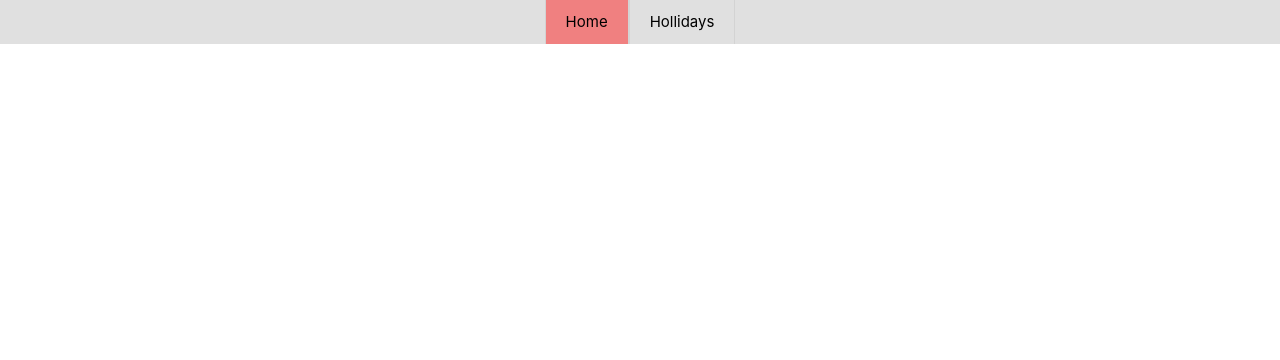
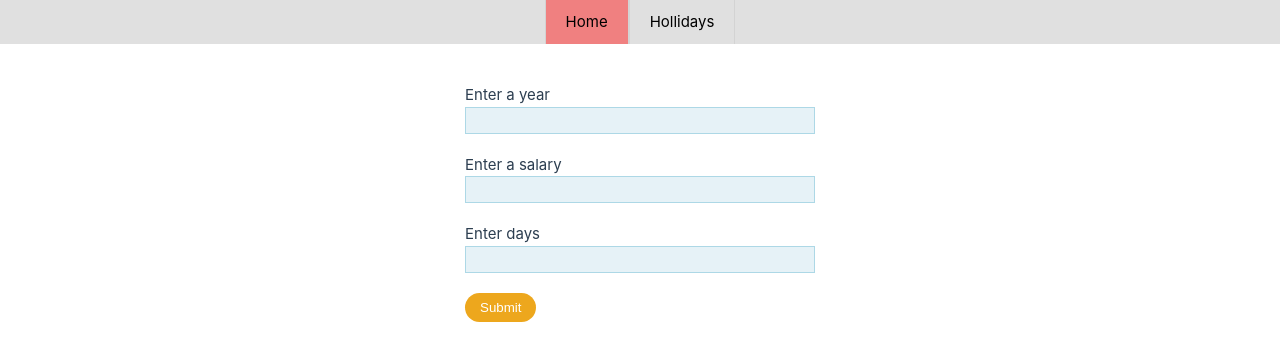
Before and after one commit to Arturas1989/HolidayPayPro, a Vue app: page / in a window 1280 px wide. Shown: the top 360 px of the page. Built offline with nearby package versions, Linux system fonts and the light colour scheme.

Commit message:
#1 section with SalaryForm component

```diff
--- a/src/views/HomeView.vue
+++ b/src/views/HomeView.vue
@@ -1,12 +1,22 @@
+
+
 <script setup lang="ts">
+  import SalaryForm from '@/components/SalaryForm.vue';
 </script>
 
 <template>
   <main>
-
+    <section>
+      <SalaryForm />
+    </section>
   </main>
 </template>
 
 <style>
-
+  main{
+    display: flex;
+    width: 100%;
+    justify-content: center;
+    margin-top: 20px;
+  }
 </style>
```
